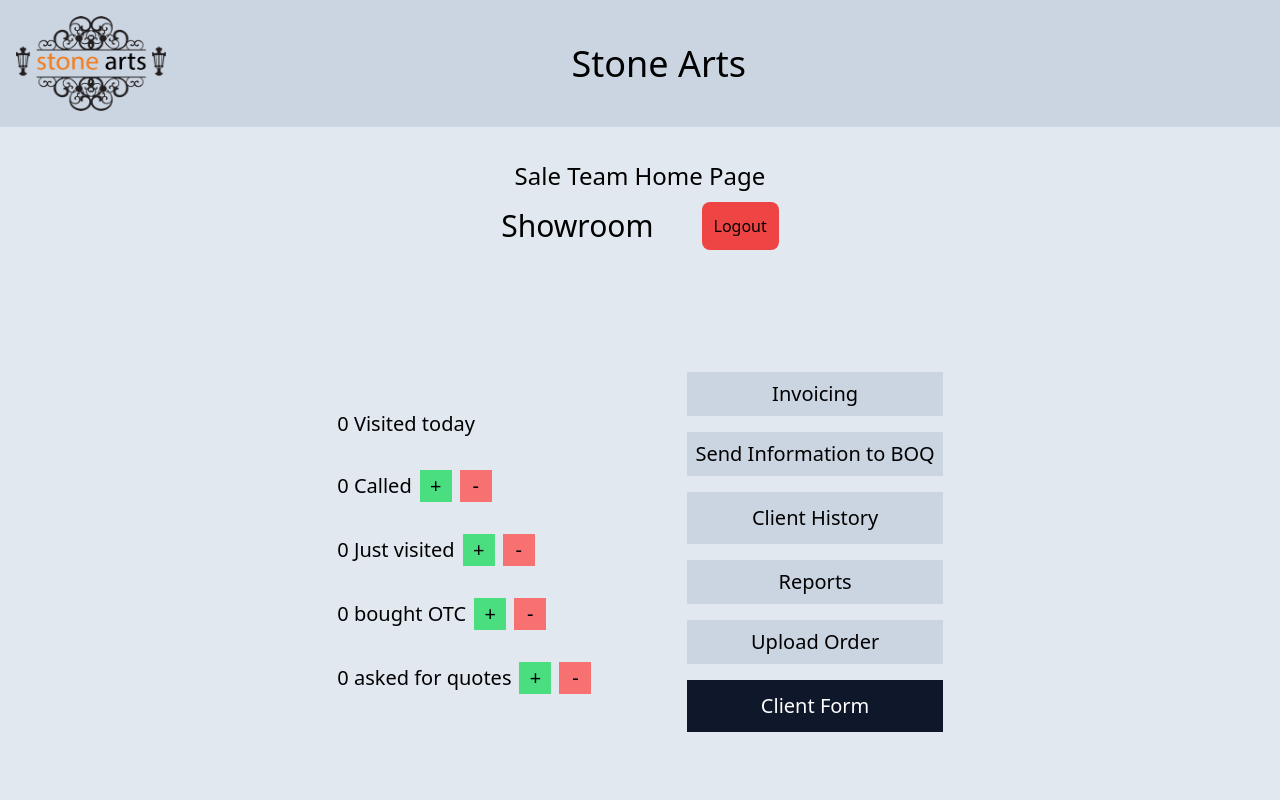
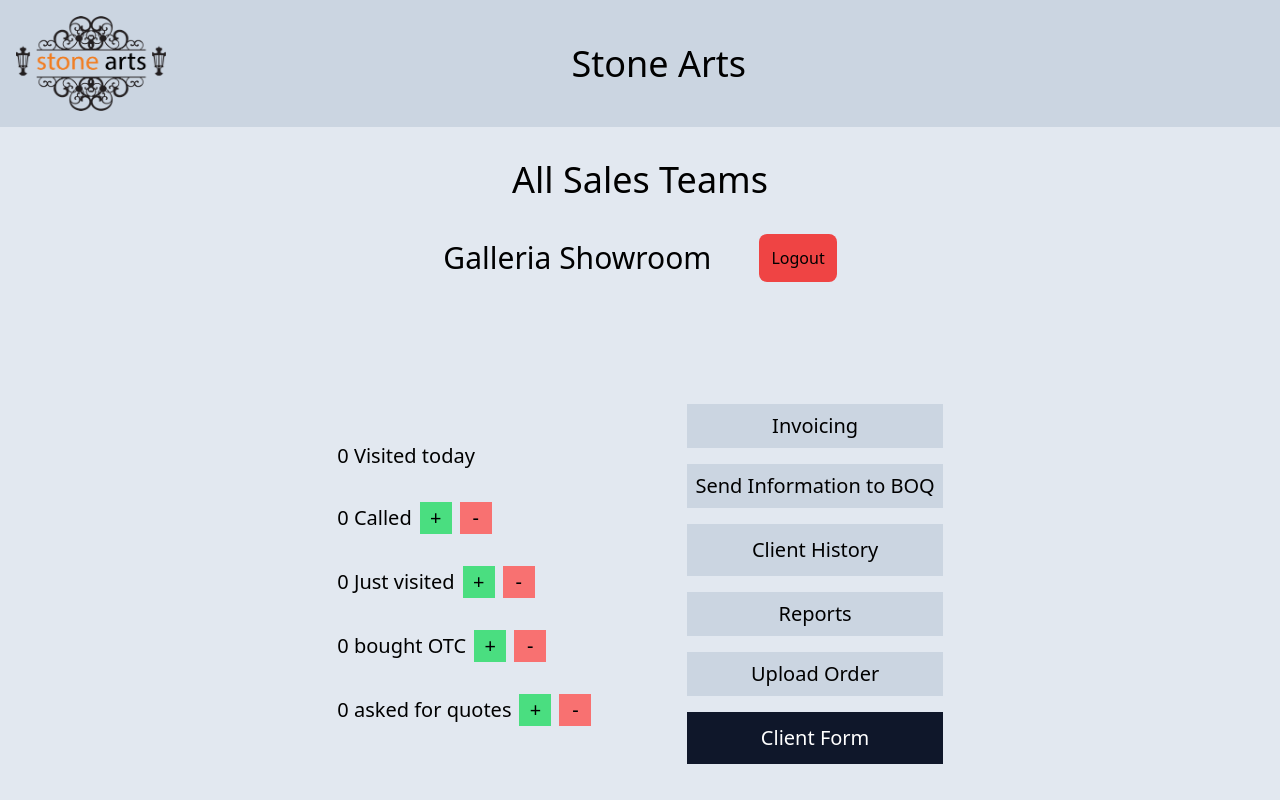
Before and after one commit to stoneartstech/stone-arts, a Next.js app: page /saleshome in a window 1280 px wide. Shown: the top 800 px of the page. Built offline with nearby package versions, Linux system fonts and the light colour scheme; no server answers.

Commit message:
admin sales added

```diff
--- a/pages/saleshome.js
+++ b/pages/saleshome.js
@@ -2,10 +2,21 @@ import React from 'react'
 import SalesDashboard from '../components/SalesDashboard'
 
 export default function saleshome() {
+    const salesMails = {
+        'stoneartsgalleria@stonearts.com': "Galleria",
+        'stoneartsmirage@stonearts.com': "Mirage",
+        'stoneartskisumu@stonearts.com': "Kisumu",
+        'stoneartsmombasaroad@stonearts.com': "Mombasa Road",
+    }
     return (
         <div>
-            <p className='text-2xl text-center'>Sale Team Home Page</p>
-            <SalesDashboard />
+            <p className='text-4xl mb-6 text-center'>All Sales Teams</p>
+            <div className='flex flex-col'>
+                {Object.keys(salesMails).map((mail) => (
+                    <SalesDashboard showroomName={salesMails[mail]} />
+                ))}
+            </div>
+
         </div>
     )
 }
```
